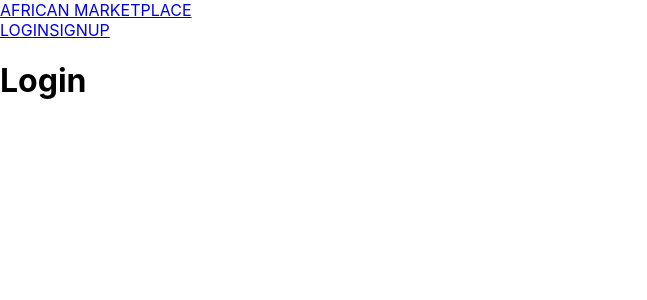
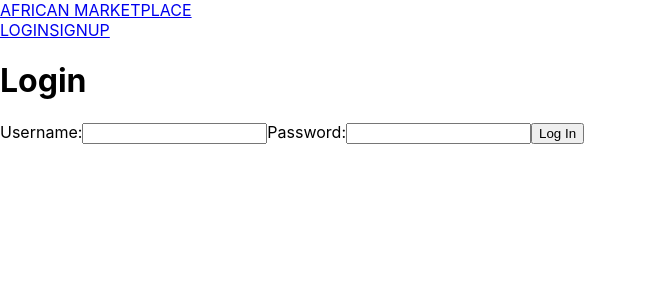
Before and after one commit to ivanovicuros/marketplace-fe, a React (Create React App) app: page /login in a window 1280 px wide. Shown: the top 300 px of the page, without its empty margins (0-647 px from the left). Built offline with nearby package versions, Linux system fonts and the light colour scheme.

Commit message:
login form done

```diff
--- a/src/components/Login.js
+++ b/src/components/Login.js
@@ -1,9 +1,48 @@
-import React from 'react';
+import React, { useState } from 'react';
 
-const Login = (props) => {
+const Login = () => {
+    const [user, setUser] = useState({
+        username: '',
+        password: ''
+    })
+
+    const handleChange = e => {
+        setUser({
+            ...user,
+            [e.target.name]: e.target.value
+        })
+    }
+
+    const handleSubmit = e => {
+        e.preventDefault();
+        console.log(user);
+    }
+
     return (
         <>
             <h1>Login</h1>
+            <div>
+                <form onSubmit={handleSubmit}>
+                    <label> Username:
+                    <input
+                        type='text'
+                        name='username'
+                        value={user.username}
+                        onChange={handleChange}
+                    />
+                    </label>
+
+                    <label>Password:
+                    <input
+                        type='password'
+                        name='password'
+                        value={user.password}
+                        onChange={handleChange}
+                    />
+                    </label>
+                    <button>Log In</button>
+                </form>
+            </div>
         </>
     )
 }
```
Also changed, not shown: 1 other file (tests, documents, lock files or other folders).
